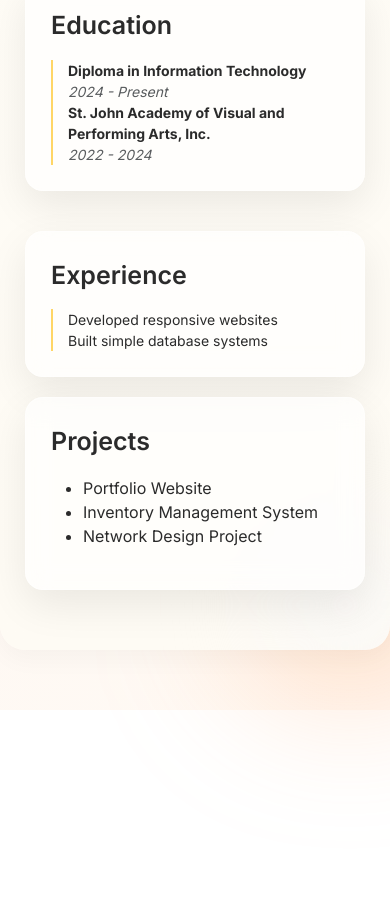
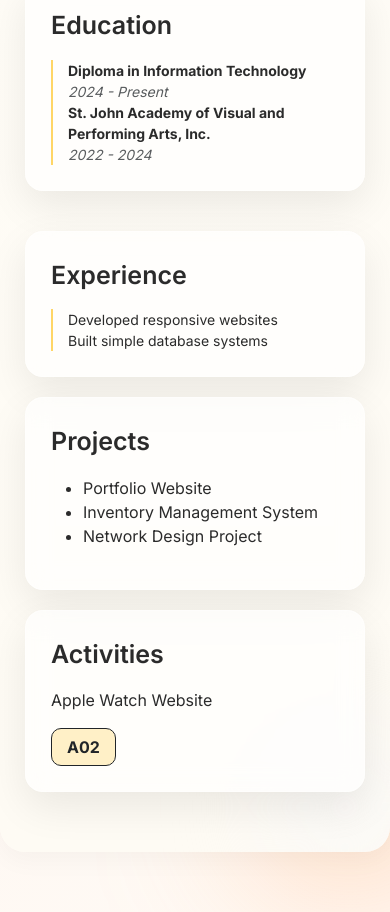
Before and after one commit to anshrne/anshrne.github.io, a plain HTML site: page index.html in a window 390 px wide. Shown: the part 1576-2488 px from the top of the page. Before the commit the page ends 2286 px from the top, so only its background shows below. Drawn offline with nearby package versions, Linux system fonts and the light colour scheme.

Commit message:
Update index.html

```diff
--- a/index.html
+++ b/index.html
@@ -257,6 +257,13 @@
         position: static;
         margin-top: 10px;
       }
+
+      .btn-outline-dark {
+        background: rgba(255, 214, 102, 0.35);
+        border-radius: 10px;
+        padding: 6px 15px;
+      }
+
     }
   </style>
 </head>
@@ -281,7 +288,7 @@
           </a>
           </a>
         </p>
-        <div class="info"><strong>Number:</strong> upon request</div>
+         <div class="info"><strong>Number:</strong> upon request</div>
         <div class="info"><strong>Location:</strong> Batangas, Philippines</div>
       </div>
       <!-- Social Icons Section -->
@@ -374,6 +381,17 @@
         </ul>
       </div>
 
+       <div class="section-card card-glass">
+        <div class="section-title">Activities</div>
+
+        <p>Apple Watch Website</p>
+
+        <a href="A02/index.html" target="_blank" class="btn btn-outline-dark fw-bold">
+          A02
+        </a>
+
+      </div>
+
     </div> <!-- end paper-bg -->
 
   </div>
```
